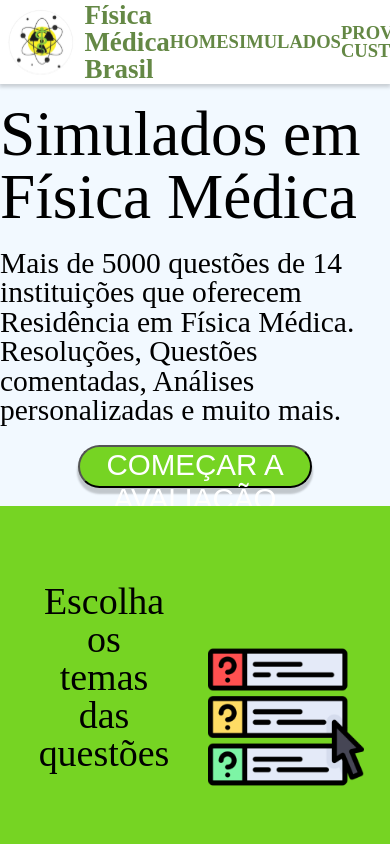
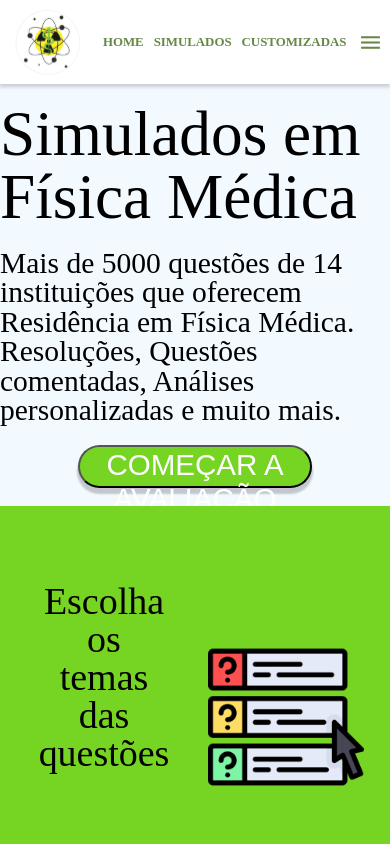
Before and after one commit to GDMeira/SimulAiFrontend, a React (Vite) app: page / in a window 390 px wide. Shown: the top 844 px of the page. Built offline with nearby package versions, Linux system fonts and the light colour scheme.

Commit message:
feature: implementado menu burguer para versão mobile.

```diff
--- a/package.json
+++ b/package.json
@@ -10,6 +10,7 @@
     "preview": "vite preview"
   },
   "dependencies": {
+    "@ionic/react": "^7.1.3",
     "react": "^18.2.0",
     "react-dom": "^18.2.0",
     "react-router-dom": "^6.11.2",
--- a/src/App.jsx
+++ b/src/App.jsx
@@ -9,8 +9,10 @@ import LoginPage from './pages/LoginPage/LoginPage'
 import NewsPage from './pages/NewsPage/NewsPage'
 import TestsPage from './pages/TestsPage/TestsPage'
 import { pages } from './routes/routes'
+import '@ionic/react/css/core.css';
+import { setupIonicReact } from '@ionic/react';
 
-
+setupIonicReact();
 
 
 export default function App() {
--- a/src/components/Footer.jsx
+++ b/src/components/Footer.jsx
@@ -28,7 +28,8 @@ export default function Footer() {
         { image: linkedin, text: '', path: 'https://linkedin.com' },
     ]
 
-    const visibleIcons = (window.innerWidth > 700 ? desktopIcons : mobileIcons)
+    const isMobile = window.innerWidth > 1200;
+    const visibleIcons = (isMobile ? desktopIcons : mobileIcons)
 
     return (
         <ContainerSC>
--- a/src/components/NavBar.jsx
+++ b/src/components/NavBar.jsx
@@ -2,28 +2,77 @@ import styled from "styled-components"
 import logo from '/logo.svg'
 import { Link } from "react-router-dom";
 import { pages } from "../routes/routes";
-
-// TODO: criar menu burguer para window.innerWidth < 1200
+import { IonIcon } from "@ionic/react";
+import { menuSharp } from 'ionicons/icons'
+import { useState } from "react";
+import { useRef } from "react";
+import { useEffect } from "react";
 
 export default function Footer() {
-    const links = [
-        {name:'Home', path: pages.home },
-        {name:'Simulados', path: pages.tests },
-        {name:'Provas customizadas', path: pages.customTests },
-        {name:'Notícias', path: pages.news },
-        {name:'Sobre', path: pages.aboutUs },
-        {name:'Login', path: pages.signIn }
+    const [isMenuVisible, setIsMenuVisible] = useState(false);
+    const menuRef = useRef(null);
+
+
+    useEffect(() => {
+        function handleClickOutside(event) {
+          if (isMenuVisible && !menuRef.current.contains(event.target)) {
+            closeMenu();
+          }
+        }
+
+        document.addEventListener('click', handleClickOutside);
+        return () => {
+          document.removeEventListener('click', handleClickOutside);
+        };
+      }, [isMenuVisible]);
+
+    function closeMenu() {
+        setIsMenuVisible(false);
+    }
+
+    const desktopLinks = [
+        { name: 'Home', path: pages.home },
+        { name: 'Simulados', path: pages.tests },
+        { name: 'Provas customizadas', path: pages.customTests },
+        { name: 'Notícias', path: pages.news },
+        { name: 'Sobre', path: pages.aboutUs },
+        { name: 'Login', path: pages.signIn }
     ];
+
+    const mobileLinks = [
+        { name: 'Home', path: pages.home },
+        { name: 'Simulados', path: pages.tests },
+        { name: 'Customizadas', path: pages.customTests }
+    ];
+
+    const mobileMenu = [
+        { name: 'Notícias', path: pages.news },
+        { name: 'Sobre', path: pages.aboutUs },
+        { name: 'Login', path: pages.signIn }
+    ];
+
+    const isMobile = window.innerWidth < 1200;
+    const visibleLinks = (!isMobile ? desktopLinks : mobileLinks);
 
     return (
         <ContainerSC>
             <LogoTitleSC>
                 <img src={logo} alt="logo" />
-                <h1>Física Médica Brasil</h1>
+                {!isMobile && <h1>Física Médica Brasil</h1>}
             </LogoTitleSC>
             <ContainerPagesLink>
-                {links.map((link, i) => <Link key={i} to={link.path}><h2>{link.name}</h2></Link>)}
+                {visibleLinks.map((link, i) => <Link key={i} to={link.path}><h2>{link.name}</h2></Link>)}
             </ContainerPagesLink>
+            {isMobile && (
+                <>
+                    < IonIcon icon={menuSharp} onClick={() => setIsMenuVisible(!isMenuVisible) } ref={menuRef} />
+                    {isMenuVisible && (
+                        <MenuSC >
+                            {mobileMenu.map((item, i) => <Link key={i} to={item.path}><h2>{item.name}</h2></Link>)}
+                        </MenuSC>
+                    )}
+                </>
+            )}
         </ContainerSC>
     )
 }
@@ -32,7 +81,7 @@ const ContainerSC = styled.div`
     width: 100vw;
     height: 10vh;
     display: flex;
-    justify-content: space-around;
+    justify-content: space-evenly;
     align-items: center;
     font-size: 3vh;
     position: fixed;
@@ -51,6 +100,11 @@ const ContainerSC = styled.div`
         color: #547c31;
         font-weight: 700;
     }
+
+    ion-icon {
+        color: #547c31;
+        font-size: 25px;
+    }
 `;
 
 const LogoTitleSC = styled.div`
@@ -65,4 +119,22 @@ const ContainerPagesLink = styled.div`
     width: 65vw;
     font-size: 2.2vh;
     text-transform: uppercase;
+
+    @media(max-width: 1200px){
+        font-size: 3.3vw;
+    }
 `;
+
+const MenuSC = styled.ul`
+    height: 17vh;
+    width: 30vw;
+    position: fixed;
+    top: 8vh;
+    right: 0;
+    background-color: #fff;
+    display: flex;
+    flex-direction: column;
+    justify-content: space-evenly;
+    align-items: center;
+    box-shadow: 0 2px 5px rgba(0, 0, 0, 0.2);
+`
```
Also changed, not shown: 1 other file (tests, documents, lock files or other folders).
